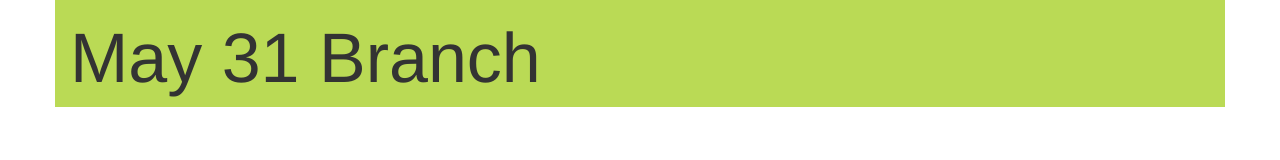
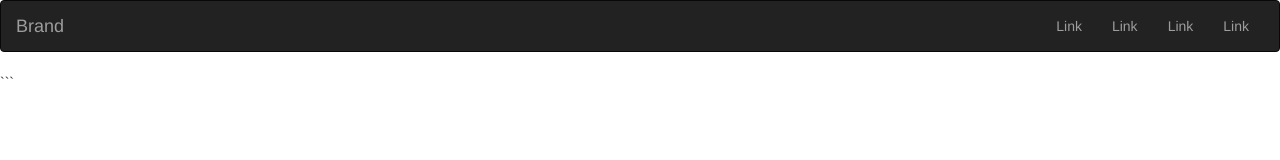
Before and after one commit to nghidang559/bootcamp2-work, a plain HTML site: page index.html in a window 1280 px wide. Drawn offline with nearby package versions, Linux system fonts and the light colour scheme.

Commit message:
navbar added

````diff
--- a/index.html
+++ b/index.html
@@ -9,11 +9,37 @@
   <title>Document</title>
 </head>
 <body>
+  <nav class="navbar navbar-inverse">
+  <div class="container-fluid">
+    <!-- Brand and toggle get grouped for better mobile display -->
+    <div class="navbar-header">
+      <button type="button" class="navbar-toggle collapsed" data-toggle="collapse" data-target="#bs-example-navbar-collapse-1" aria-expanded="false">
+        <span class="sr-only">Toggle navigation</span>
+        <span class="icon-bar"></span>
+        <span class="icon-bar"></span>
+        <span class="icon-bar"></span>
+      </button>
+      <a class="navbar-brand" href="#">Brand</a>
+    </div>
 
-  <div class="container header">
-    <h1>May 31 Branch</h1>
-  </div>
+    <!-- Collect the nav links, forms, and other content for toggling -->
+    <div class="collapse navbar-collapse" id="bs-example-navbar-collapse-1">
 
+      <ul class="nav navbar-nav navbar-right">
+        <li><a href="#">Link</a></li>
+        <li><a href="#">Link</a></li>
+        <li><a href="#">Link</a></li>
+        <li><a href="#">Link</a></li>
+      </ul>
+    </div><!-- /.navbar-collapse -->
+  </div><!-- /.container-fluid -->
+</nav>
+
+
+
+
+
+  <script src="https://cdnjs.cloudflare.com/ajax/libs/jquery/3.3.1/jquery.min.js"></script>```
   <script src="js/bootstrap.min.js"></script>
 </body>
 </html>
````
